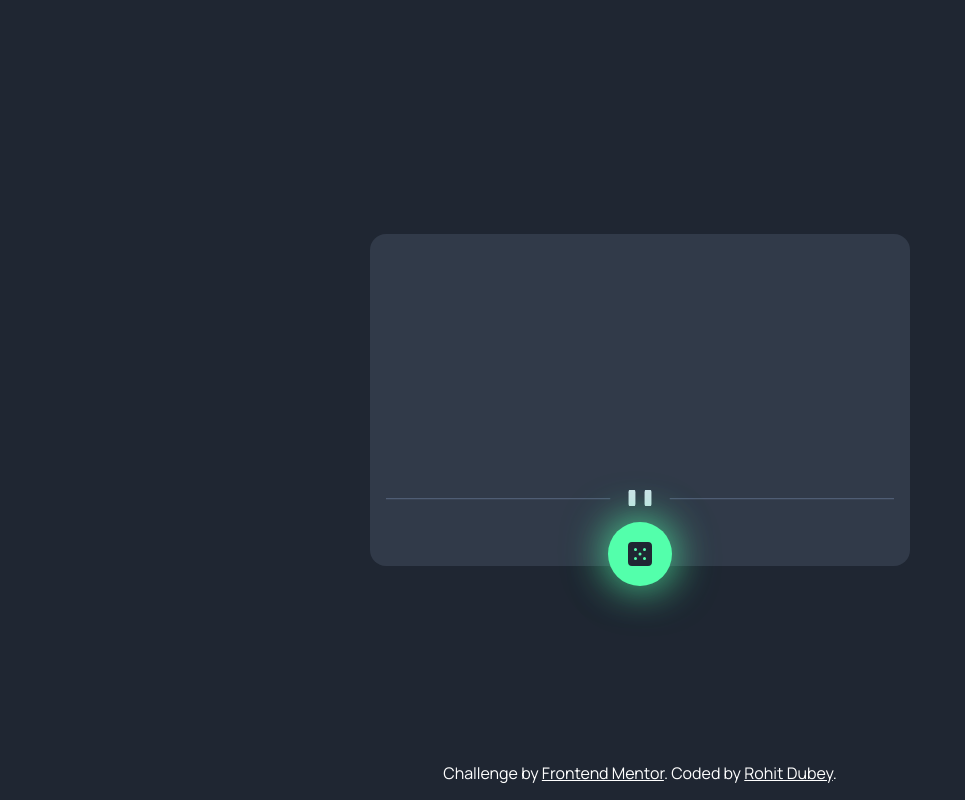
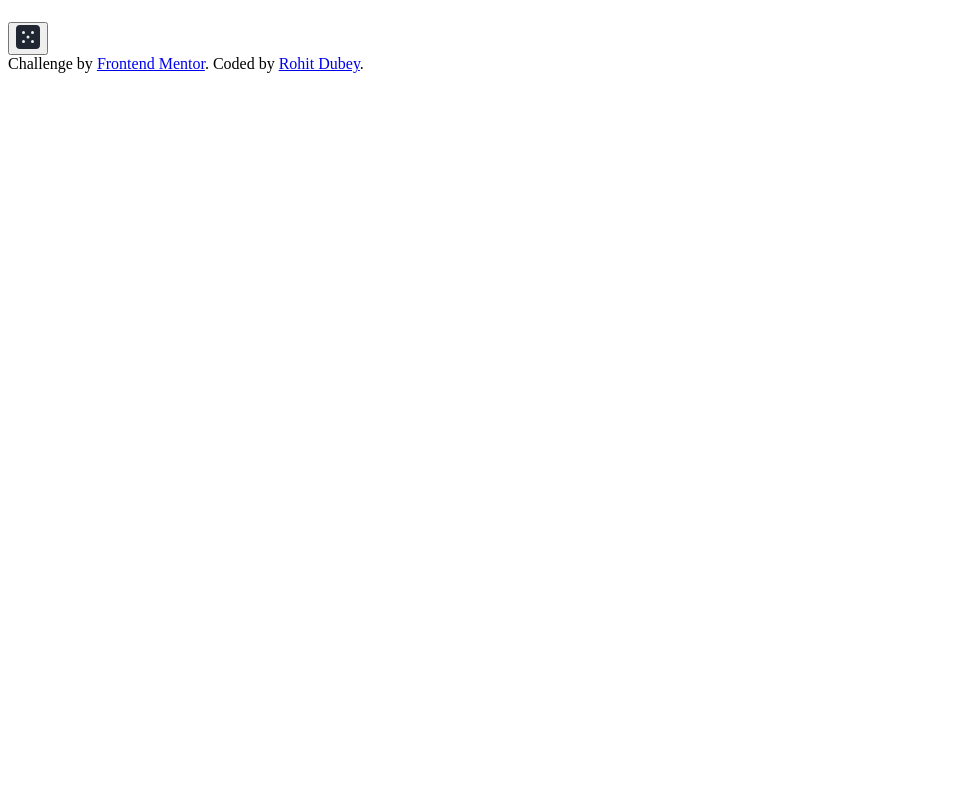
Before and after one commit to rohitdubey1352/Advice-generator-app, a plain HTML site: page index.html in a window 1280 px wide. Shown: the whole page, without its empty margins (0-965 px from the left). Drawn offline with Linux system fonts and the light colour scheme; no server answers.

Commit message:
Update index.html

```diff
--- a/index.html
+++ b/index.html
@@ -1,5 +1,5 @@
 <!DOCTYPE html>
-<html lang="en">
+<html lang="en-US">
 
 <head>
   <meta charset="UTF-8">
@@ -10,127 +10,6 @@
 </head>
 
 <body>
-
-  <!-- Style starts here -->
-  <style>
-    @import url('https://fonts.googleapis.com/css2?family=Manrope:wght@200..800&display=swap');
-
-    * {
-      margin: 0;
-      padding: 0;
-      box-sizing: border-box;
-      font-family: "Manrope", sans-serif;
-    }
-
-    body {
-      position: relative;
-      width: 100%;
-      height: 100vh;
-      background: hsl(218, 23%, 16%);
-      display: flex;
-      justify-content: center;
-      align-items: center;
-      text-align: center;
-      flex-direction: column;
-    }
-
-    .box {
-      position: relative;
-      width: 33.75rem;
-      height: 20.75rem;
-      min-height: auto;
-      border-radius: 1rem;
-      display: flex;
-      flex-direction: column;
-      justify-content: space-around;
-      align-items: center;
-      padding: 1rem;
-      background: #313A49;
-    }
-
-    h2 {
-      color: #CFE3EA;
-      text-align: center;
-      font-size: 1.75rem;
-      font-style: normal;
-      font-weight: 700;
-      line-height: normal;
-    }
-
-    h5 {
-      color: #51FFAA;
-      font-size: 0.875rem;
-      font-weight: 800;
-      margin-bottom: 1.4rem;
-      text-transform: uppercase;
-      letter-spacing: 0.245rem;
-    }
-
-    .box .divider {
-      position: relative;
-      width: 100%;
-      height: 1rem;
-      background-image: url('./images/pattern-divider-desktop.svg');
-      background-size: cover;
-      background-position: center;
-    }
-
-    .box .dice_icon {
-      position: absolute;
-      width: 4rem;
-      height: 4rem;
-      border-radius: 2rem;
-      background: #53FFAB;
-      display: flex;
-      justify-content: center;
-      align-items: center;
-      cursor: pointer;
-      bottom: -5rem;
-      left: 50%;
-      transform: translate(-50%);
-      box-shadow: 4px 4px 42px 0px rgba(83, 255, 171, 0.50),
-        -4px -4px 42px 0px rgba(83, 255, 171, 0.50);
-    }
-
-
-    button {
-      border: none;
-    }
-
-    .attribution {
-      position: absolute;
-      bottom: 1rem;
-      color: #fff;
-    }
-
-    .attribution a {
-      color: #fff;
-    }
-
-    /*Media Query*/
-    @media screen and (max-width: 720px) {
-      .box {
-        width: 21.4375rem;
-        height: 20.75rem;
-        min-height: auto;
-        border-radius: 0.625rem;
-      }
-
-      h2 {
-        font-size: 1.5rem;
-      }
-
-      .box .divider {
-        position: relative;
-        background-image: url('./images/pattern-divider-mobile.svg');
-      }
-
-      .box .dice_icon {
-        margin-top: 2.2rem;
-      }
-    }
-  </style>
-  <!-- Style ends here -->
 
   <main>
     <div class="Advice">
```
